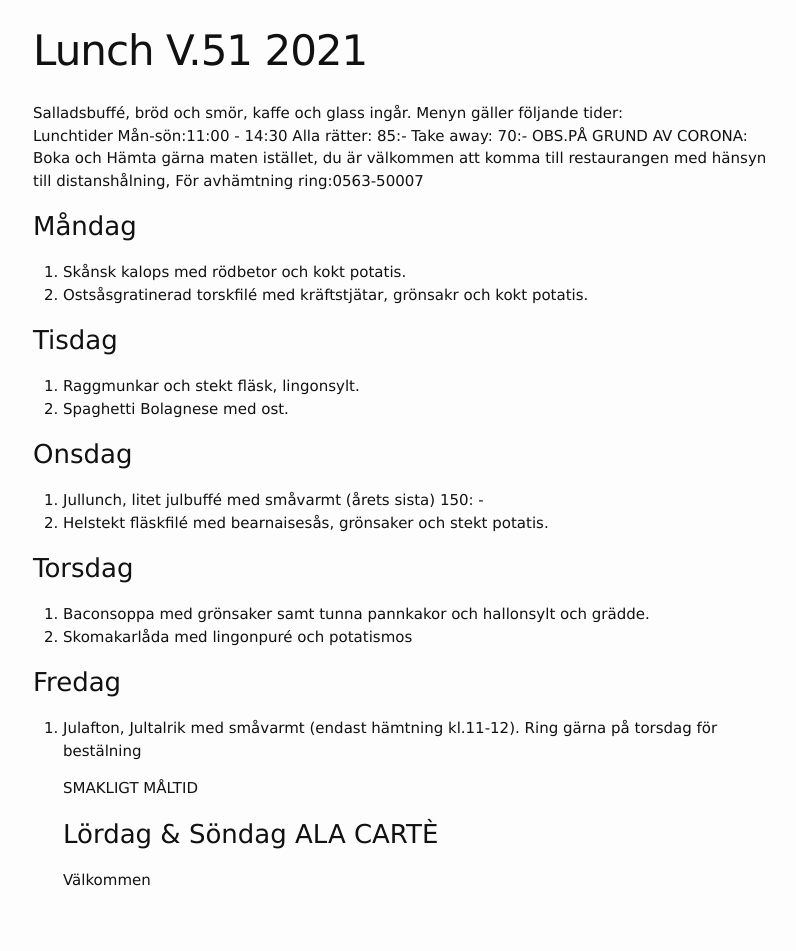
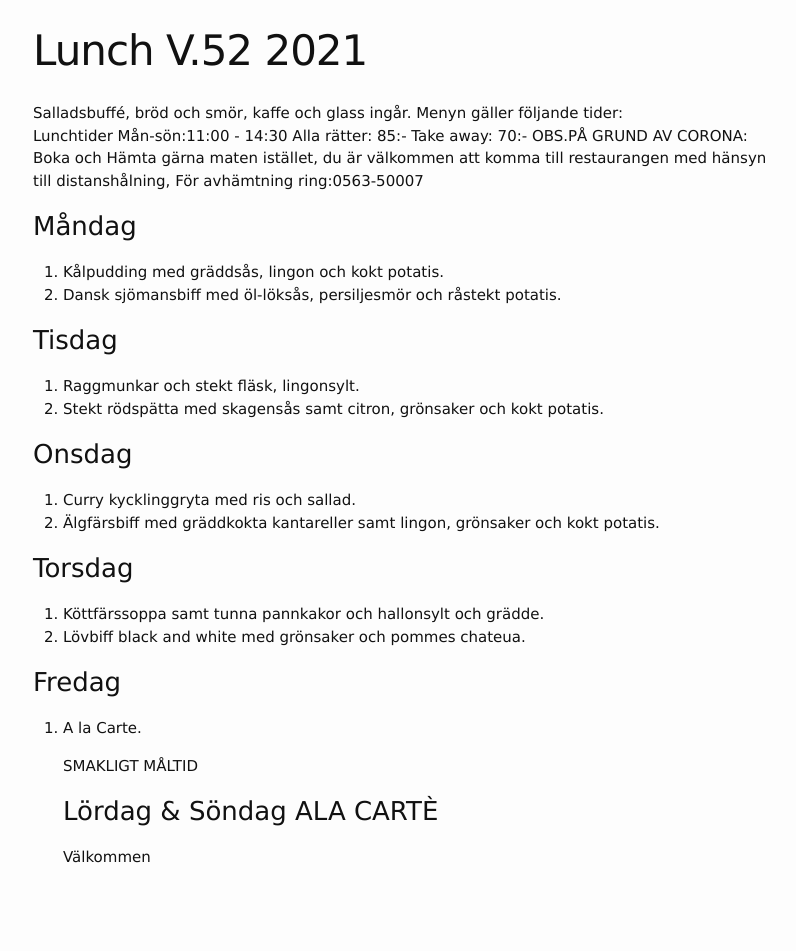
Before and after one commit to FarInn62/farinn62.github.io, a Jekyll site: the page built from lunch.md, in a window 1280 px wide. Shown: the whole page, without its empty margins (237-1033 px from the left). Built offline with Jekyll 4.4.1, drawn with Linux system fonts in a browser that asks for light colours; after the commit the page ends 929 px from its top, so only the background shows below that.

Commit message:
Update lunch.md

```diff
--- a/lunch.md
+++ b/lunch.md
@@ -1,6 +1,6 @@
 ---
 layout: foodmenu
-title: Lunch V.51  2021
+title: Lunch V.52  2021
 permalink: /lunch/
 published: true
 ---
@@ -12,24 +12,24 @@ OBS.PÅ GRUND AV CORONA: Boka och Hämta gärna maten istället, du är välkomm
 
 
 ### Måndag
-1. Skånsk kalops med rödbetor och kokt potatis.
-2. Ostsåsgratinerad torskfilé med kräftstjätar, grönsakr och kokt potatis.
+1. Kålpudding med gräddsås, lingon och kokt potatis.
+2. Dansk sjömansbiff med öl-löksås, persiljesmör och råstekt potatis.
 
 ### Tisdag
 1. Raggmunkar och stekt fläsk, lingonsylt.
-2. Spaghetti Bolagnese med ost.
+2. Stekt rödspätta med skagensås samt citron, grönsaker och kokt potatis.
 
 ### Onsdag
-1. Jullunch, litet julbuffé med småvarmt (årets sista)  150: -
-2. Helstekt fläskfilé med bearnaisesås, grönsaker och stekt potatis.
+1. Curry kycklinggryta med ris och sallad.
+2. Älgfärsbiff med gräddkokta kantareller samt lingon, grönsaker och kokt potatis.
 
 ### Torsdag
-1. Baconsoppa med grönsaker samt tunna pannkakor och hallonsylt och grädde.
-2. Skomakarlåda med lingonpuré och potatismos
+1. Köttfärssoppa samt tunna pannkakor och hallonsylt och grädde.
+2. Lövbiff black and white med grönsaker och pommes chateua.
 
 ### Fredag
-1. Julafton, Jultalrik med småvarmt (endast hämtning kl.11-12).
-   Ring gärna på torsdag för bestälning
+1. A la Carte.
+
 
     SMAKLIGT MÅLTID
 ### Lördag & Söndag ALA CARTÈ
```
